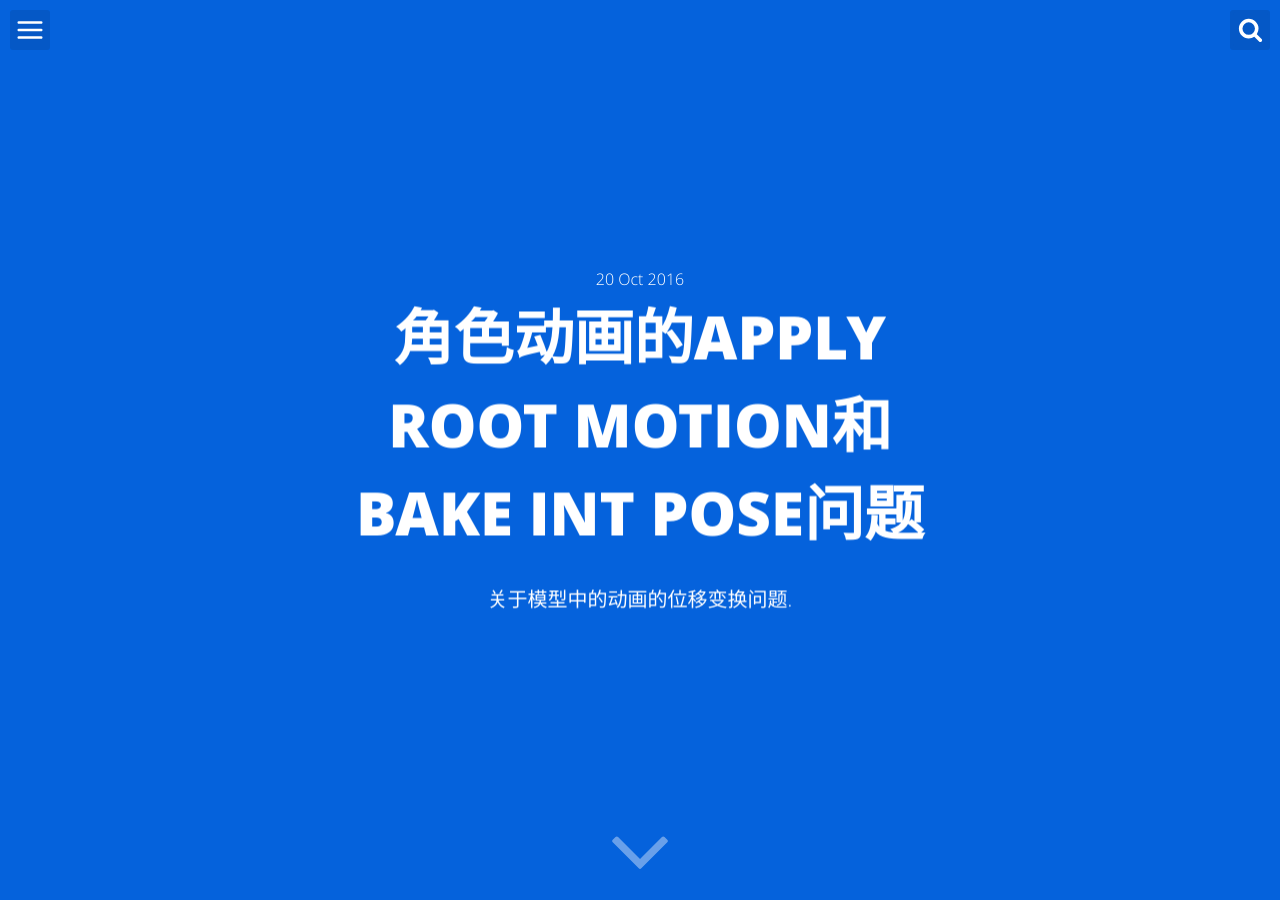
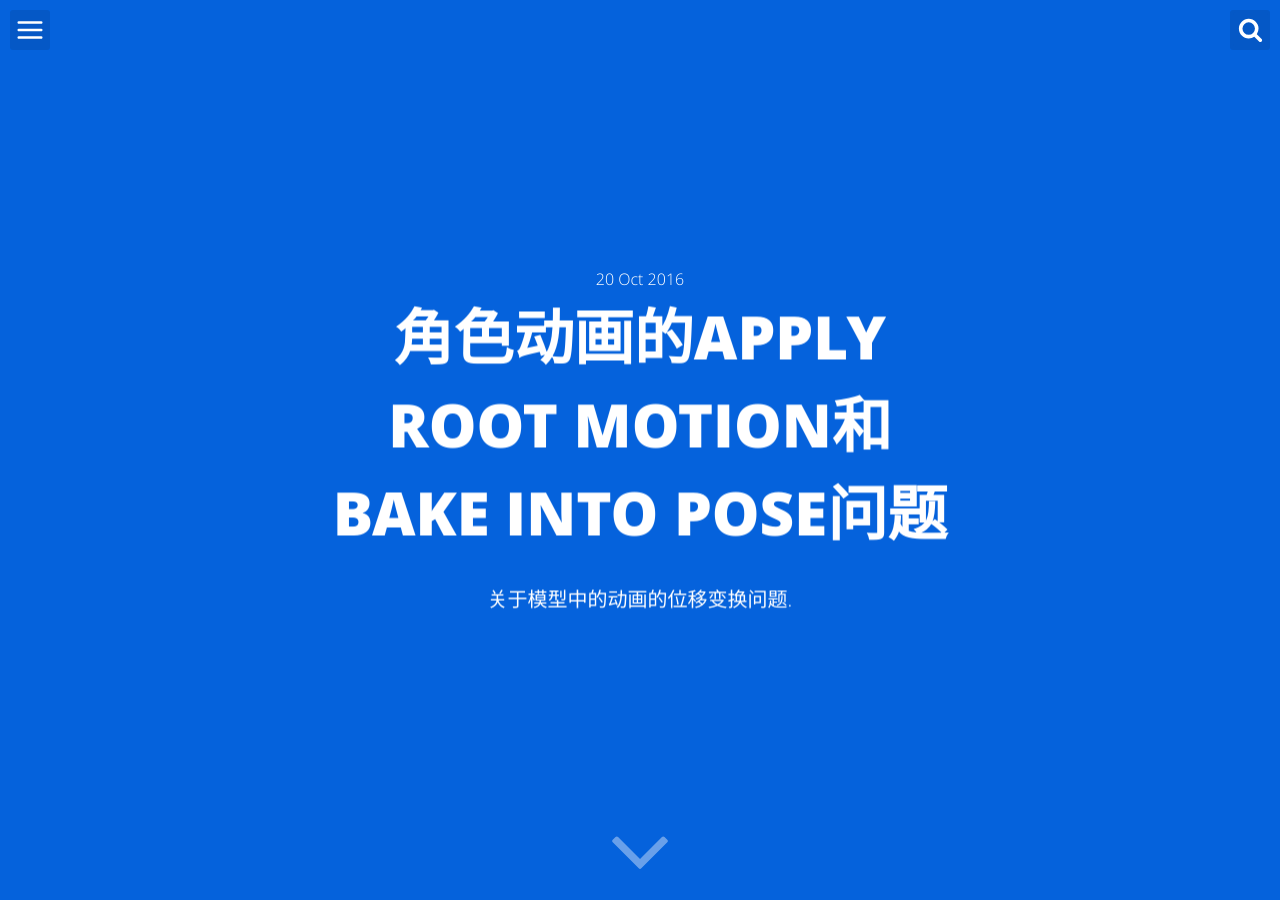
Before and after one commit to BruceQi93/BruceQi93.github.io, a Jekyll site: the page built from _posts/2016-10-20-Bake-into-Pose.md, in a window 1280 px wide and 900 px high. Built offline with Jekyll 4.4.1, drawn with Linux system fonts in a browser that asks for light colours; comment, search, counter and statistics services are not loaded.

Commit message:
更新文件

```diff
--- a/_posts/2016-10-20-Bake-into-Pose.md
+++ b/_posts/2016-10-20-Bake-into-Pose.md
@@ -1,6 +1,6 @@
 ---
 layout: post
-title: "角色动画的apply root motion和bake int pose问题"
+title: "角色动画的apply root motion和bake into pose问题"
 date: 2016-10-20
 image: '/assets/img/'
 description: '关于模型中的动画的位移变换问题.'
--- a/series.html
+++ b/series.html
@@ -3,7 +3,7 @@ layout: minimal
 title: "Series"
 permalink: /series/index.html
 image: '/assets/img/series.png'
-description: "Take a look at my series about lorem ipsum..."
+description: "屎壳郎的人生就是：仰望星空，低头滚粪，与shi一样的人生不停战斗..."
 ---
 
 {% for tag in site.categories %}
```
